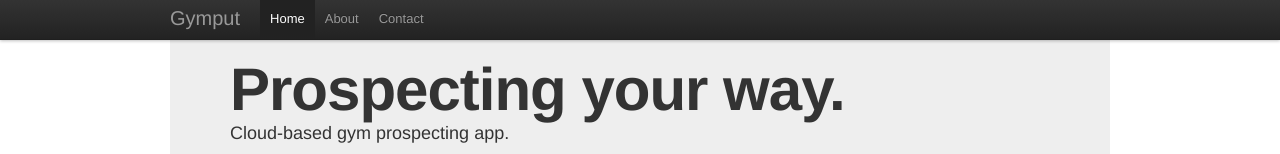
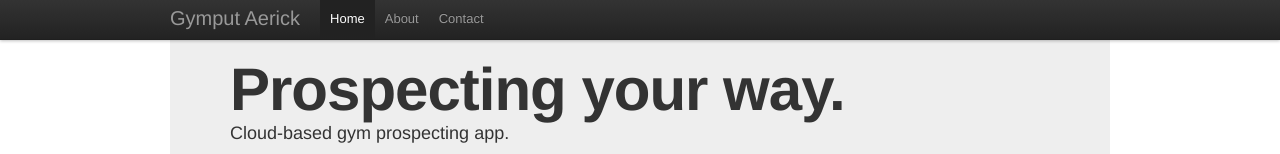
Before and after one commit to johnnysparks/gymserver, a website: page index.html in a window 1280 px wide. Shown: the top 154 px of the page. Drawn offline with Linux system fonts and the light colour scheme.

Commit message:
test changes

```diff
--- a/index.html
+++ b/index.html
@@ -13,7 +13,7 @@
             <span class="icon-bar"></span>
             <span class="icon-bar"></span>
           </a>
-          <a class="brand" href="#">Gymput</a>
+          <a class="brand" href="#">Gymput Aerick</a>
           <div class="nav-collapse">
             <ul class="nav">
               <li class="active"><a href="#">Home</a></li>
```
